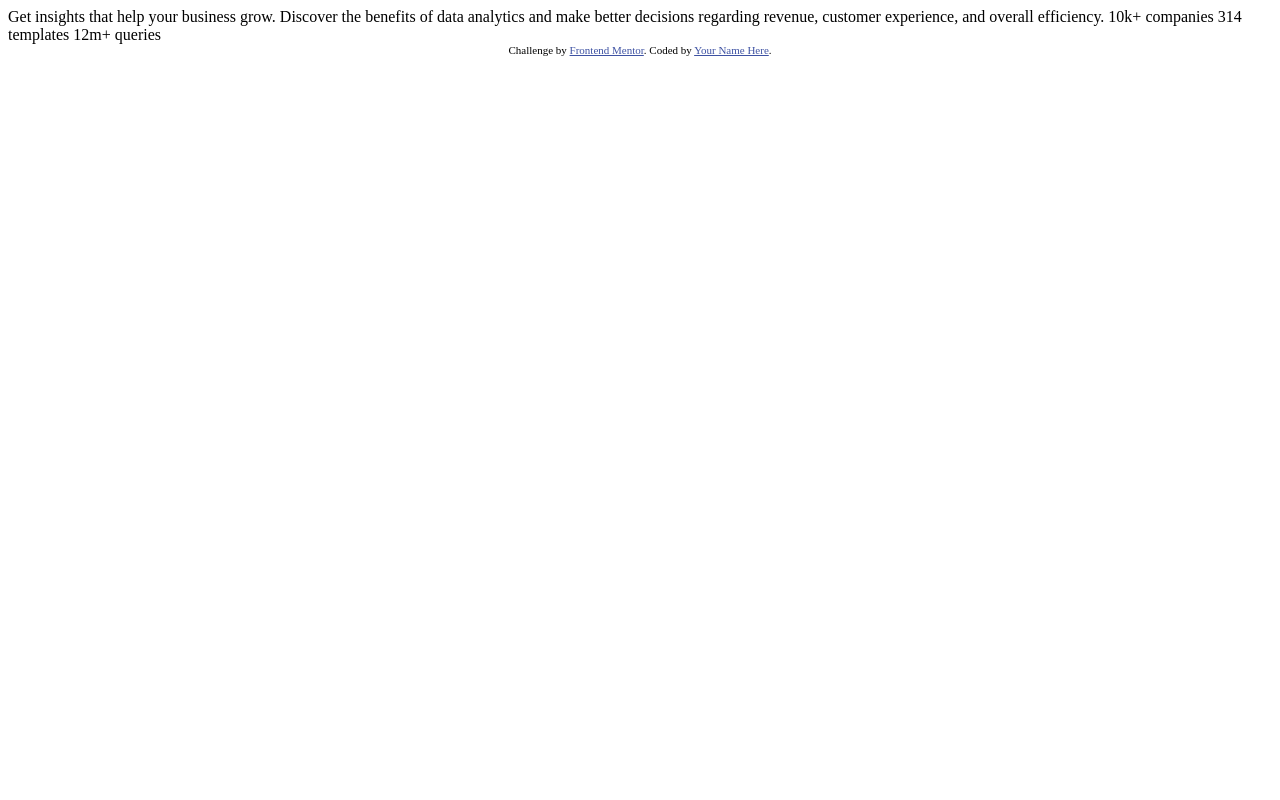
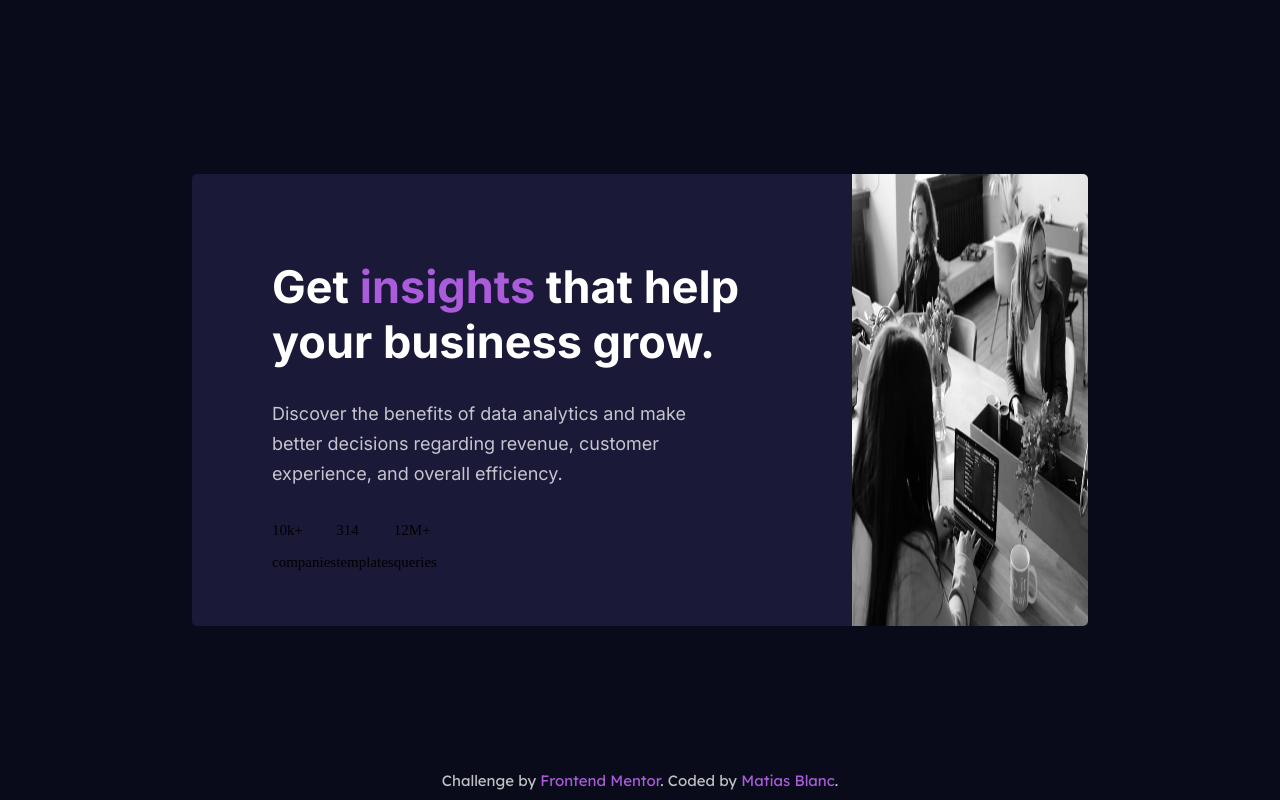
Before and after one commit to MatiasBlanc/stats-preview-card, a plain HTML site: page index.html in a window 1280 px wide. Drawn offline with Linux system fonts and the light colour scheme.

Commit message:
starting with css

```diff
--- a/index.html
+++ b/index.html
@@ -3,31 +3,42 @@
 <head>
   <meta charset="UTF-8">
   <meta name="viewport" content="width=device-width, initial-scale=1.0"> <!-- displays site properly based on user's device -->
-
   <link rel="icon" type="image/png" sizes="32x32" href="./images/favicon-32x32.png">
-
   <title>Frontend Mentor | Stats preview card component</title>
-
-  <!-- Feel free to remove these styles or customise in your own stylesheet 👍 -->
-  <style>
-    .attribution { font-size: 11px; text-align: center; }
-    .attribution a { color: hsl(228, 45%, 44%); }
-  </style>
+  <link rel="preconnect" href="https://fonts.googleapis.com">
+  <link rel="preconnect" href="https://fonts.gstatic.com" crossorigin>
+  <link href="https://fonts.googleapis.com/css2?family=Inter:wght@400;700&family=Lexend+Deca&display=swap" rel="stylesheet">
+  <link rel="stylesheet" href="./public/style.css">
 </head>
 <body>
-
-  Get insights that help your business grow.
-
-  Discover the benefits of data analytics and make better decisions regarding revenue, customer
-  experience, and overall efficiency.
-
-  10k+ companies
-  314 templates
-  12m+ queries
+  <article class="card">
+    <section class="card__text">
+      <h1 class="card__title">Get <span class="card__title--color">insights</span> that help your business grow.</h1>
+      <p class="card__paragraph">Discover the benefits of data analytics and make better decisions regarding revenue, customer
+      experience, and overall efficiency.</p>
+      <section class="card__stats">
+        <div>
+          <p>10k+</p>
+          <p>companies</p>
+        </div>
+        <div>
+          <p>314</p>
+          <p>templates</p>
+        </div>
+        <div>
+          <p>12M+</p>
+          <p>queries</p>
+        </div>
+      </section>
+    </section>
+    <section class="card__picture">
+      <img class="picture__img" src="images/image-header-desktop.jpg" alt="">
+    </section>
+  </article>
 
   <div class="attribution">
     Challenge by <a href="https://www.frontendmentor.io?ref=challenge" target="_blank">Frontend Mentor</a>.
-    Coded by <a href="#">Your Name Here</a>.
+    Coded by <a href="#">Matias Blanc</a>.
   </div>
 </body>
 </html>
--- /dev/null
+++ b/public/style.css
@@ -0,0 +1,70 @@
+body {
+    display: flex;
+    justify-content: center;
+    align-items: center;
+    width: 100%;
+    height: 100vh;
+    margin: 0;
+    padding: 0;
+    background-color: hsl(233, 47%, 7%);
+    font-size: 15px;
+}
+
+a {
+    text-decoration: none;
+    color: hsl(277, 64%, 61%);
+}
+
+.card {
+    display: flex;
+    justify-content: space-between;
+    width: 70%;
+    background-color: hsl(244, 38%, 16%);
+    border-radius: 5px;
+    overflow: hidden;
+}
+
+.card__picture {
+    width: 45%;
+}
+
+.picture__img {
+    width: 100%;
+    height: 100%;
+}
+
+.card__text {
+    padding: 40px 80px;
+}
+
+.card__title {
+    width: 500px;
+    color: hsl(0, 0%, 100%);
+    font-size: 45px;
+    margin-bottom: 30px;
+    font-family: 'Inter', sans-serif;
+    font-weight: 700;
+}
+
+.card__title--color {
+    color: hsl(277, 64%, 61%);
+}
+
+.card__paragraph {
+    width: 450px;
+    font-size: 18px;
+    line-height: 30px;
+    font-family: 'Inter', sans-serif;
+    color: hsla(0, 0%, 100%, 0.75);
+}
+
+.card__stats {
+    display: flex;
+}
+
+.attribution {
+    position: fixed;
+    bottom: 10px;
+    color: hsla(0, 0%, 100%, 0.75);
+    font-family: 'Lexend Deca', sans-serif;
+}
```
